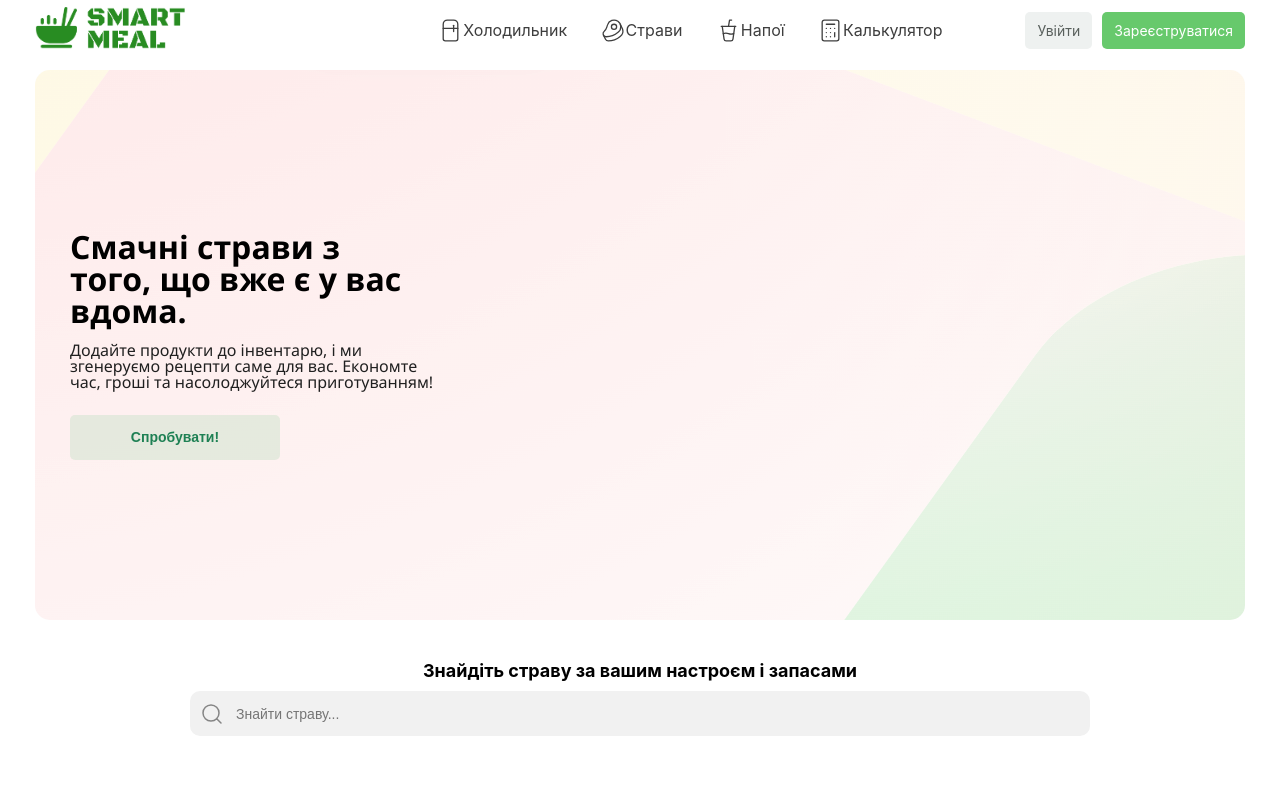
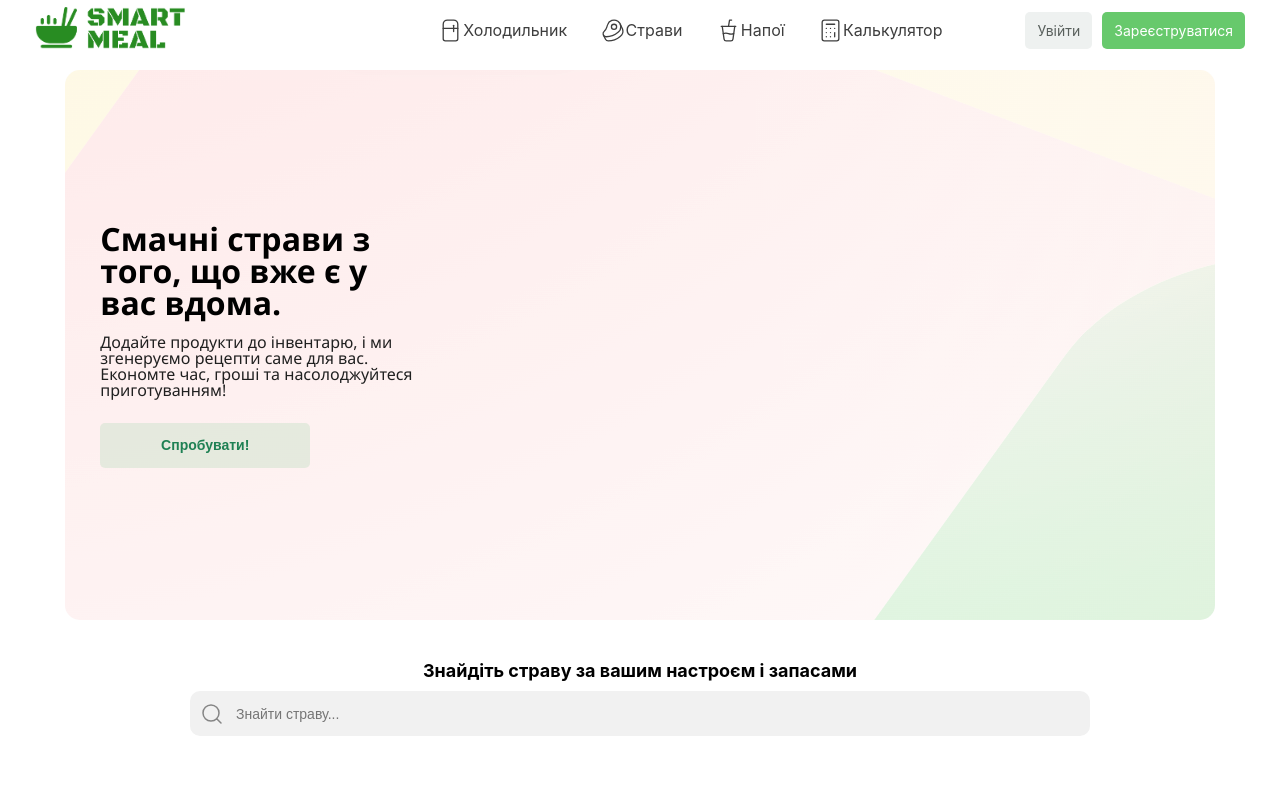
Before and after one commit to anton2654/codezillas, a React (Vite) app: page / in a window 1280 px wide. Shown: the top 800 px of the page. Built offline with nearby package versions, Linux system fonts and the light colour scheme.

Commit message:
UI improvements.

```diff
--- a/src/pages/mainPage/mainPage.css
+++ b/src/pages/mainPage/mainPage.css
@@ -9,7 +9,7 @@
 .generator-container {
     display: flex;
     flex-direction: column;
-    width: 100%;
+    width: 95%;
     padding: 0 35px;
     height: 550px;
     border-radius: 15px;
```
